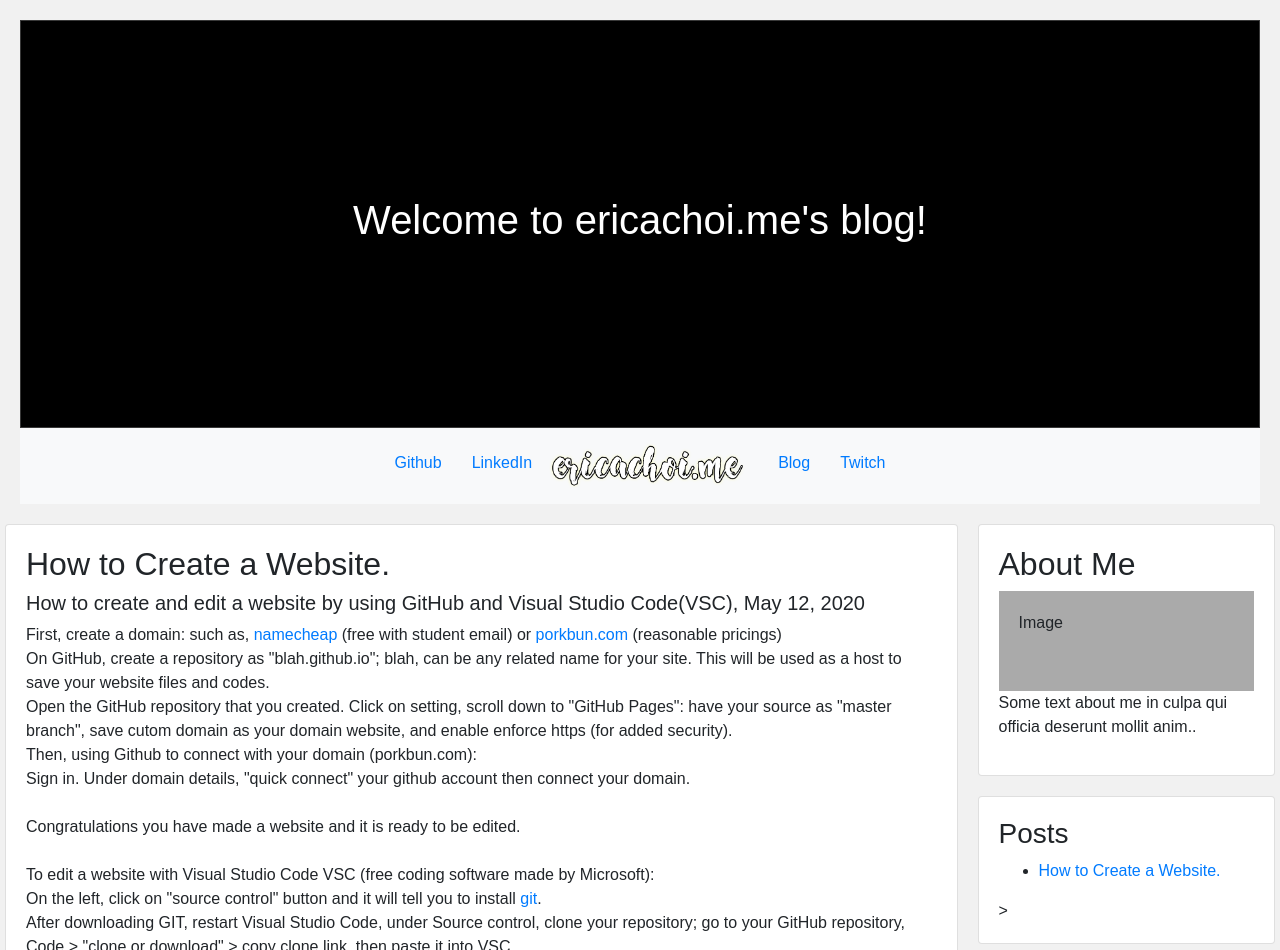
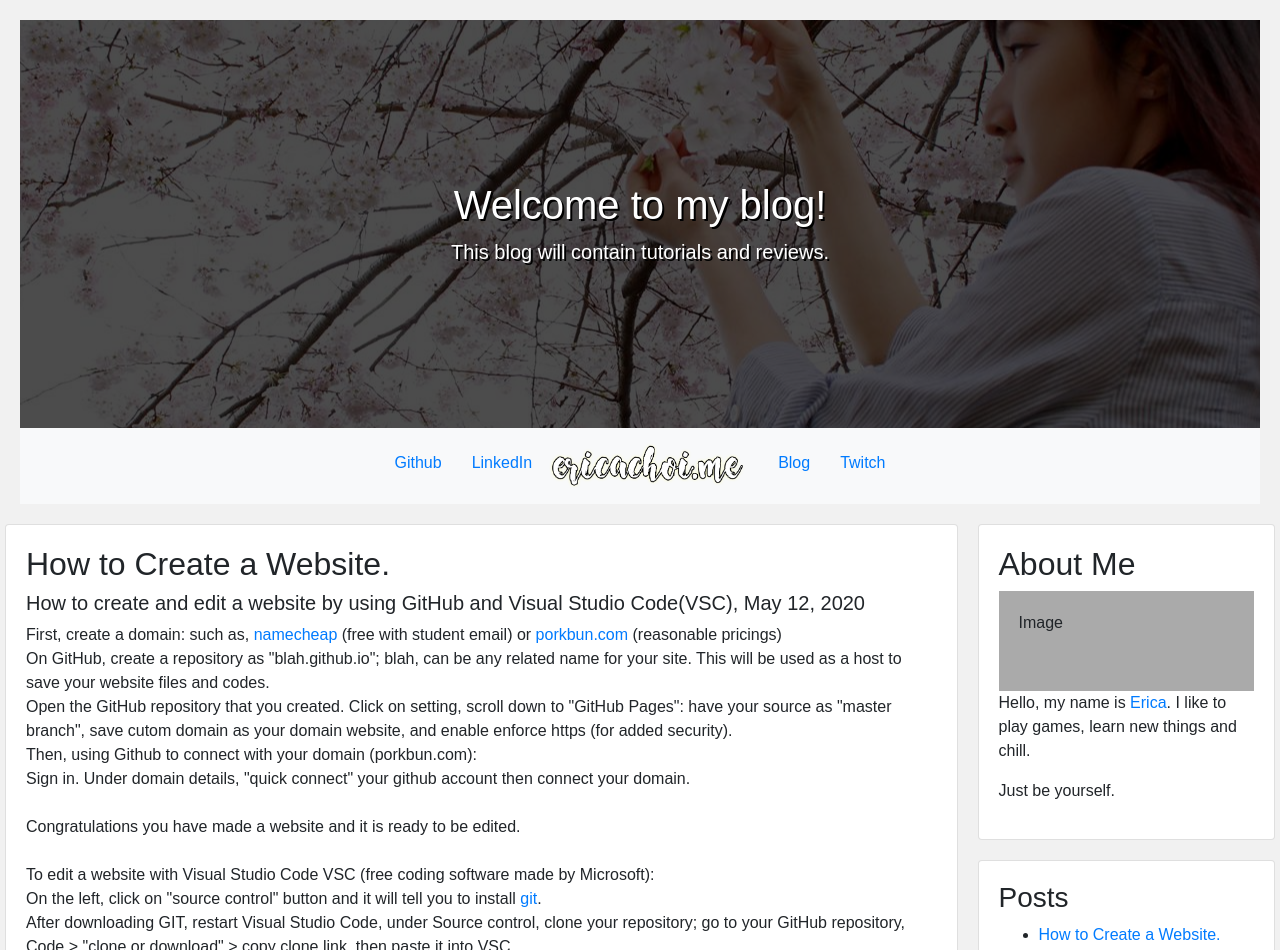
Before and after one commit to itsErica/itsericachoi.github.io, a plain HTML site: page blog.html in a window 1280 px wide. Shown: the top 950 px of the page. Drawn offline with nearby package versions, Linux system fonts and the light colour scheme.

Commit message:
commit changes

```diff
--- a/blog.html
+++ b/blog.html
@@ -11,17 +11,16 @@
     <body>
 
         <!-- welcome -->
-        <div class="photo-background-holder">
-
-            <div class="photo-background-overlay">  </div>
-            <img playsinline="playsinline" autoplay="autoplay" muted="muted" loop="loop">
-                <source src="/images/its-ericachoi.jpg" >
-                </img>
-            <div class="photo-background-content container h-100">
-                <div class="d-flex h-100 text-center align-items-center">
-                    <div class="w-100 text-white">
-                        <h1>Welcome to ericachoi.me's blog!</h1>
-
+        <div class"container">
+            <div class="photo-background-holder">
+                <div class="photo-background-overlay"></div>
+                <img src="/images/its-ericachoi.jpg" />
+                <div class="photo-background-content container-fluid h-100">
+                    <div class="d-flex h-100 text-center align-items-center">
+                        <div class="w-100 text-white">
+                            <h1>Welcome to my blog!</h1>
+                            <p class="lead mb-0">This blog will contain tutorials and reviews.</p>
+                        </div>
                     </div>
                 </div>
             </div>
@@ -104,19 +103,20 @@
                 <div class="card">
                   <h2>About Me</h2>
                   <div class="fakeimg" style="height:100px;">Image</div>
-                  <p>Some text about me in culpa qui officia deserunt mollit anim..</p>
+                  <p>Hello, my name is <a href="https://ericachoi.me">Erica</a>. I like to play games, learn new things and chill.</p>
+                  <p>Just be yourself.</p>
                 </div>
                 <div class="card">
                   <h3>Posts</h3>
                   <ul>
                       <li><a href="#websitetutorial">How to Create a Website.</a></li>
-                  </ul>>
+                  </ul>
                 </div>
                 <div class="card">
                   <h3>Follow Me</h3>
                   <ul>
                       <li>Instagram: <a href="https://www.instagram.com/helloeriica/">@helloeriica</a></li>
-                  </ul>>
+                  </ul>
                 </div>
               </div>
             </div>
```
